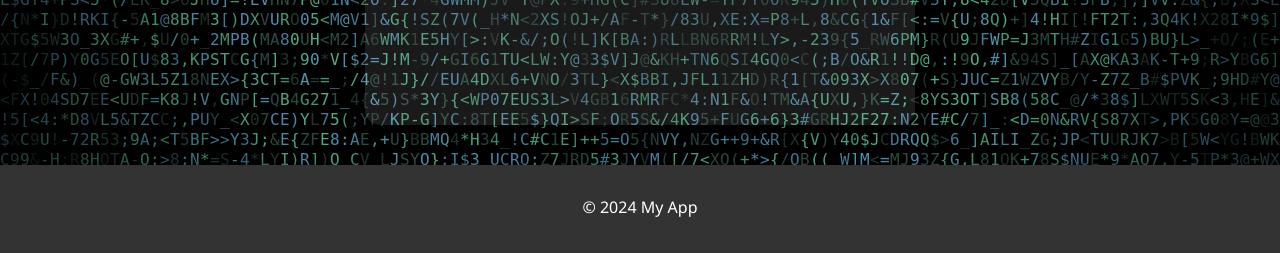
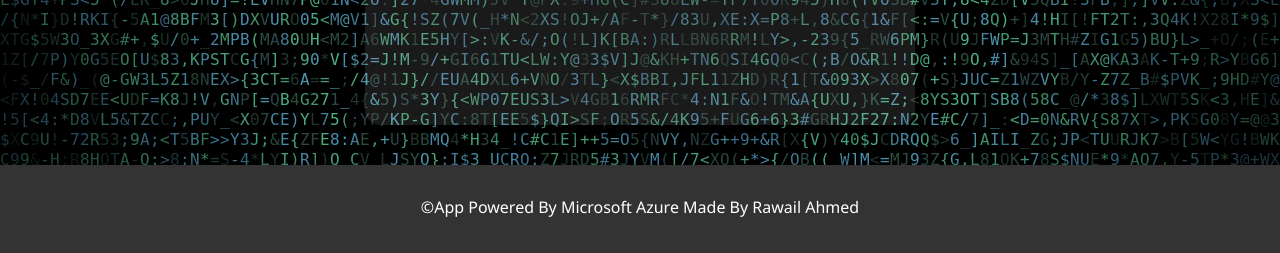
Before and after one commit to RawailEocean/flask-course-app, a Flask app: page /drop in a window 1280 px wide. Shown: the part 547-800 px from the top of the page. Run offline with Flask 3, Linux system fonts and the light colour scheme.

Commit message:
Update base.html

```diff
--- a/templates/base.html
+++ b/templates/base.html
@@ -33,7 +33,7 @@
     </main>
 
     <footer>
-        <p>&copy; 2024 My App</p>
+        <p>&copy;App Powered By Microsoft Azure Made By Rawail Ahmed </p>
     </footer>
 
     <script>
```
